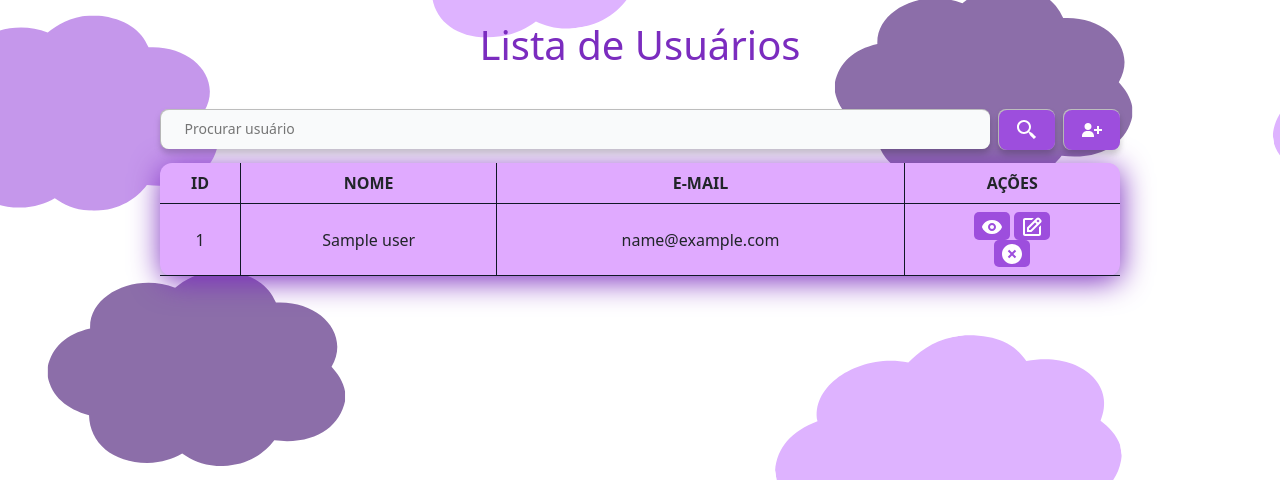
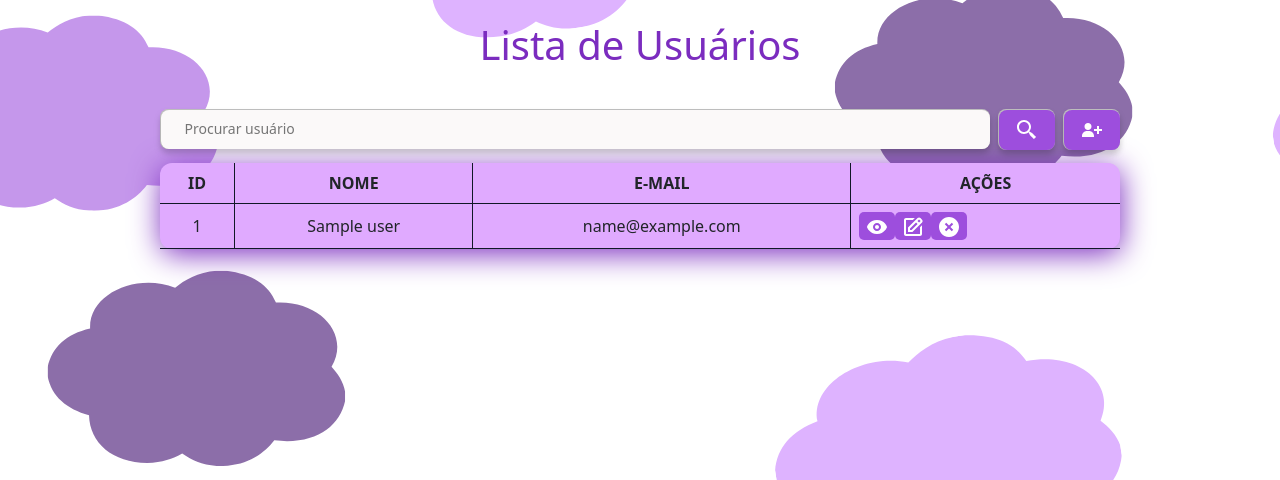
Before and after one commit to MarianaSiano/Mariatory, a PHP site: template app/views/admin/listaDeUsuarios.view.php in a window 1280 px wide. Shown: the part 275-755 px from the top of the page. Run offline with PHP 8.4, Linux system fonts and the light colour scheme; the template is opened without the code that fills it: most values are stand-ins (such as "Sample title", 1, 10 or a date in 2020).

Commit message:
tentativa de centraluizar os icons das acoes

```diff
--- a/app/views/admin/listaDeUsuarios.view.php
+++ b/app/views/admin/listaDeUsuarios.view.php
@@ -178,7 +178,7 @@
                 <td class="l1c3">
 
                     <!--Colocar nesse form o método para dar delete no usuário-->
-
+                    <div class="flex-container">
                     <button class="btn1 clique" data-modal="modalVizualizar-<?= $user->id ?>"><svg xmlns="http://www.w3.org/2000/svg" width="24" height="24" viewBox="0 0 24 24" style="fill: white;">
                             <path d="M12 5c-7.633 0-9.927 6.617-9.948 6.684L1.946 12l.105.316C2.073 12.383 4.367 19 12 19s9.927-6.617 9.948-6.684l.106-.316-.105-.316C21.927 11.617 19.633 5 12 5zm0 11c-2.206 0-4-1.794-4-4s1.794-4 4-4 4 1.794 4 4-1.794 4-4 4z">
                             </path>
@@ -279,6 +279,7 @@
                             <path d="M12 2C6.486 2 2 6.486 2 12s4.486 10 10 10 10-4.486 10-10S17.514 2 12 2zm4.207 12.793-1.414 1.414L12 13.414l-2.793 2.793-1.414-1.414L10.586 12 7.793 9.207l1.414-1.414L12 10.586l2.793-2.793 1.414 1.414L13.414 12l2.793 2.793z">
                             </path>
                         </svg></button>
+            </div>
 
                     <form action="users/deletarUsuario" method="POST">
                         <input hidden value="<?= $user->id ?>" name="id">
--- a/public/css/listaDeUsuarios.css
+++ b/public/css/listaDeUsuarios.css
@@ -40,7 +40,7 @@
     padding: 0.6rem;
     border-radius: 0.5rem;
     border-width: 1px;
-    background-color: rgb(249 250 251);
+    background-color: rgb(251, 249, 249);
     padding-left: 1.5rem;
     font-size: 0.875rem;
     line-height: 1.25rem;
@@ -133,10 +133,17 @@
 
 @media(max-width: 472px) {
     .heading {
-        flex-direction: column;
+        flex-direction:column ;
         gap: 0.5rem
     }
 }
+
+
+
+.flex-container {
+    display: flex;
+    flex-direction: row;
+  }
 
 .btn1 {
     background-color: #9D4EDD;
@@ -236,6 +243,7 @@ body {
     border-bottom-width: 1px;
     border-color: rgb(17 24 39);
     padding: 0.5rem;
+
 }
 
 #modalzin {
```
